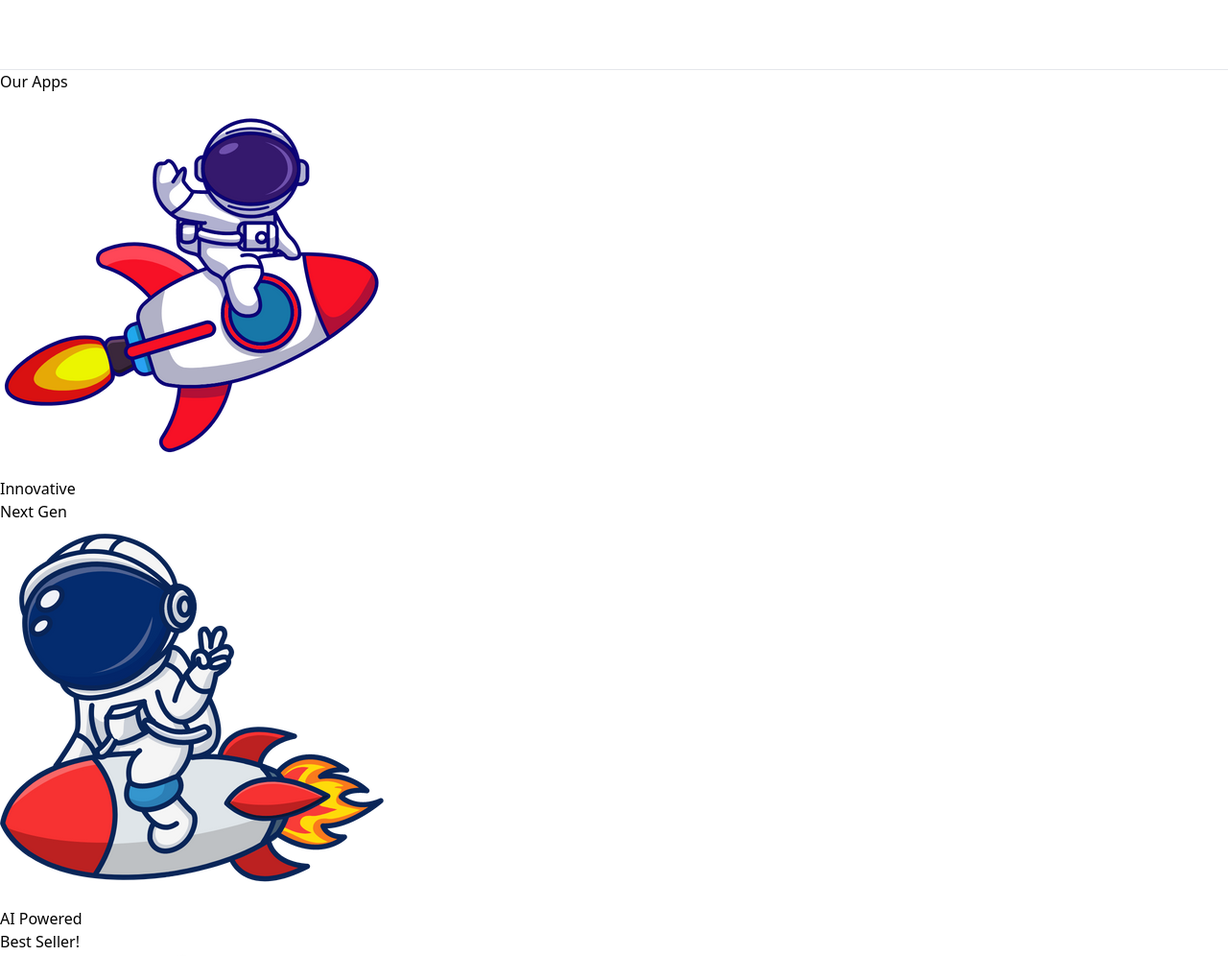
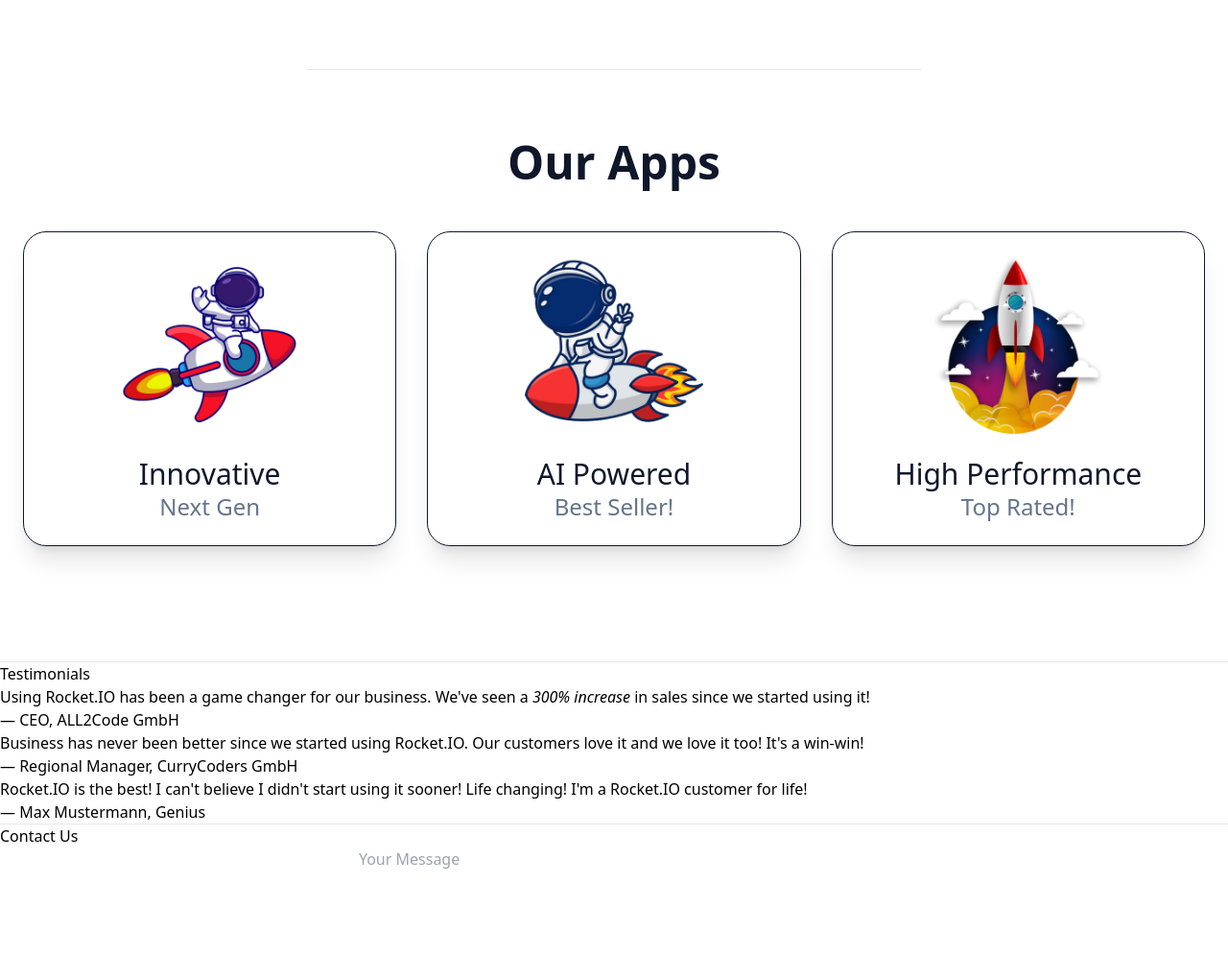
Before and after one commit to ArBenai/rocket-folio, a website: page index.html in a window 1280 px wide. Shown: the part 692-1688 px from the top of the page at 96% size. Drawn offline with Linux system fonts and the light colour scheme.

Commit message:
add cards

```diff
--- a/index.html
+++ b/index.html
@@ -55,7 +55,7 @@
             <img src="./assets-tailwind/rocketdab.png" alt="rocket dap image" class="w-1/2" />
         </section>
 
-        <hr />
+        <hr class="w-1/2 mx-auto bg-black" />
 
 
 
@@ -65,42 +65,47 @@
 
 
 
-        <section id="rockets">
-            <h2>
+        <section id="rockets" class="p-6 my-12">
+            <h2 class="text-4xl font-bold text-center mb-6 text-slate-900 sm:text-5xl">
                 Our Apps
             </h2>
-            <div>
-                <article>
-                    <img src="./assets-tailwind/rocketride.png" alt="rocket ride image" />
+            <div class="my-12 mx-auto flex flex-col sm:flex-row items-center gap-8">
 
-                    <h3>
+                <article class="w-2/3 flex flex-col items-center border border-solid border-slate-900 rounded-3xl shadow-xl hover:shadow-indigo-400 cursor-pointer
+                transition-all duration-300 sm:w5/6 py-6 px-2">
+                    <img src="./assets-tailwind/rocketride.png" alt="rocket ride image" class="w-1/2 mb-6" />
+
+                    <h3 class="text-3xl text-center text-slate-900">
                         Innovative
                     </h3>
 
-                    <p>
+                    <p class="text-2xl text-center text-slate-500">
                         Next Gen
                     </p>
                 </article>
-                <article>
-                    <img src="./assets-tailwind/rocketman.png" alt="rocket man image" />
 
-                    <h3>
+                <article class="w-2/3 flex flex-col items-center border border-solid border-slate-900 rounded-3xl shadow-xl hover:shadow-indigo-400 cursor-pointer
+                transition-all duration-300 sm:w5/6 py-6 px-2">
+                    <img src="./assets-tailwind/rocketman.png" alt="rocket man image" class="w-1/2 mb-6" />
+
+                    <h3 class="text-3xl text-center text-slate-900">
                         AI Powered
                     </h3>
 
-                    <p>
+                    <p class="text-2xl text-center text-slate-500">
                         Best Seller!
                     </p>
                 </article>
 
-                <article>
-                    <img src="./assets-tailwind/rocketlaunch.png" alt="rocket launch image" />
+                <article class="w-2/3 flex flex-col items-center border border-solid border-slate-900 rounded-3xl shadow-xl hover:shadow-indigo-400 cursor-pointer
+                    transition-all duration-300 sm:w5/6 py-6 px-2">
+                    <img src="./assets-tailwind/rocketlaunch.png" alt="rocket launch image"  class="w-1/2 mb-6" />
 
-                    <h3>
+                    <h3 class="text-3xl text-center text-slate-900">
                         High Performance
                     </h3>
 
-                    <p>
+                    <p class="text-2xl text-center text-slate-500">
                         Top Rated!
                     </p>
                 </article>
```
Also changed, not shown: style.css.
